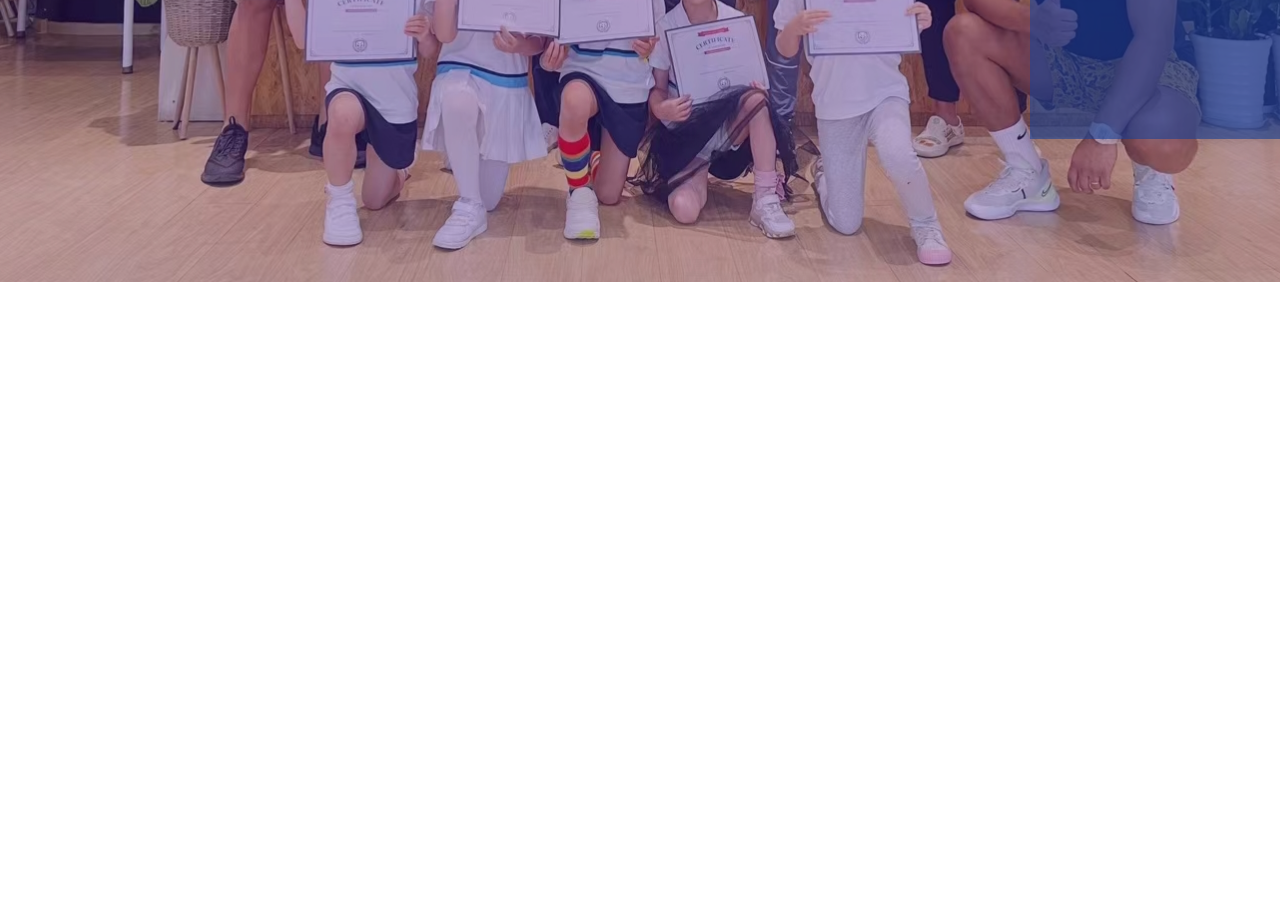
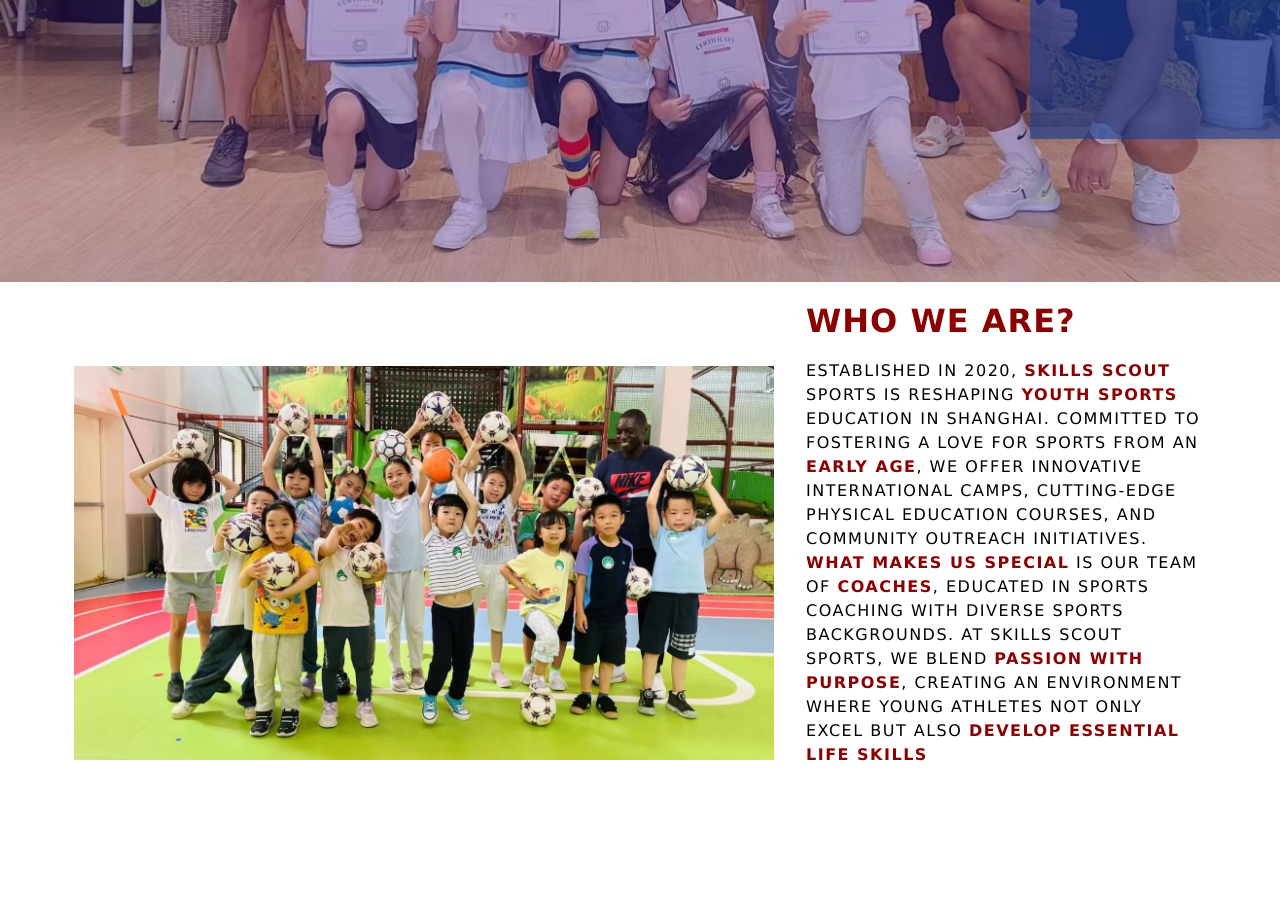
Before and after one commit to jalilzod/skills-scout, a plain HTML site: page index.html in a window 1280 px wide. Shown: the part 661-1566 px from the top of the page. Drawn offline with Linux system fonts and the light colour scheme.

Commit message:
added about intro

```diff
--- a/index.html
+++ b/index.html
@@ -79,7 +79,14 @@
   </main>
 
   <section class="cards">
-
+   <div class="cards-image">
+      <img src="imag/2.jpg" alt="footbal-kids">
+   </div>
+   <div class="cards-text">
+    <h3>Who we are?</h3>
+    <p class="about-us">ESTABLISHED IN 2020, <span class="spec">SKILLS SCOUT</span> SPORTS IS RESHAPING <span>YOUTH SPORTS</span> EDUCATION IN SHANGHAI. COMMITTED TO FOSTERING A LOVE FOR SPORTS FROM AN <span>EARLY AGE</span>, WE OFFER INNOVATIVE INTERNATIONAL CAMPS, CUTTING-EDGE PHYSICAL EDUCATION COURSES, AND COMMUNITY OUTREACH INITIATIVES. <span>WHAT MAKES US SPECIAL</span> IS OUR TEAM OF <span>COACHES</span>, EDUCATED IN SPORTS COACHING WITH DIVERSE SPORTS BACKGROUNDS. AT SKILLS SCOUT SPORTS, WE BLEND <span>PASSION WITH PURPOSE</span>, CREATING AN ENVIRONMENT WHERE YOUNG ATHLETES NOT ONLY EXCEL BUT ALSO
+      <span>DEVELOP ESSENTIAL LIFE SKILLS</span></p>
+   </div>
   </section>
 
 
--- a/style.css
+++ b/style.css
@@ -215,6 +215,7 @@
   justify-content: flex-start;
   align-items: center;
   flex-direction: column;
+
 }
 
 
@@ -274,5 +275,60 @@
 
 
 .cards{
-  height: 100vh;
+  height: 80vh;
 }
+
+
+.cards{
+  margin-top: 20px;
+  display: flex;
+  justify-content: center;
+  align-items: flex-start;
+  column-gap: 2rem;
+}
+
+ .cards-image{
+  width: 700px;
+  height: 600px;
+ }
+
+ .cards-image img{
+  margin-top: 4rem;
+  object-fit:cover;
+  width: 100%;
+ }
+
+ .cards-text{
+    text-wrap: wrap;
+    width: 400px;
+ }
+
+ .cards-text h3{
+   font-size: xx-large;
+    margin-bottom: 1.2rem;
+    color: darkred;
+    letter-spacing: 1px;
+ }
+
+ .cards-text p{
+  line-height: 1.5;
+  letter-spacing: 1.5px;
+
+ }
+
+  p span{
+  color: darkred;
+    font-weight: bold;
+ }
+
+
+ @media(max-width:800px){
+  .cards{
+    flex-direction: column;
+    align-items: center;
+  }
+  .cards-image{
+    width: 400px;
+    height: 300px;
+   }
+ }
```
